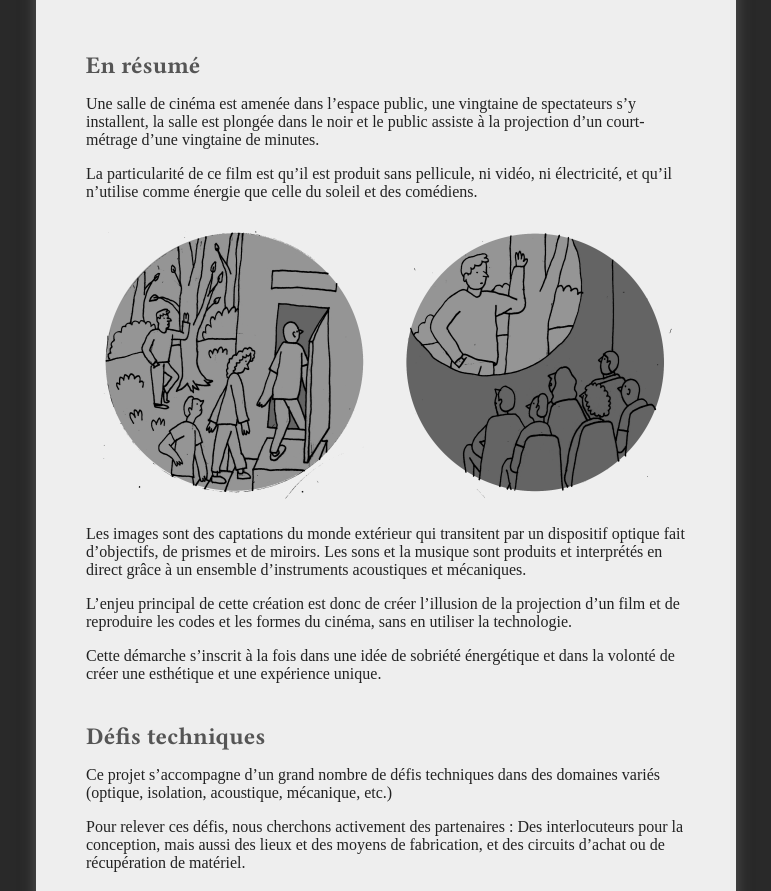
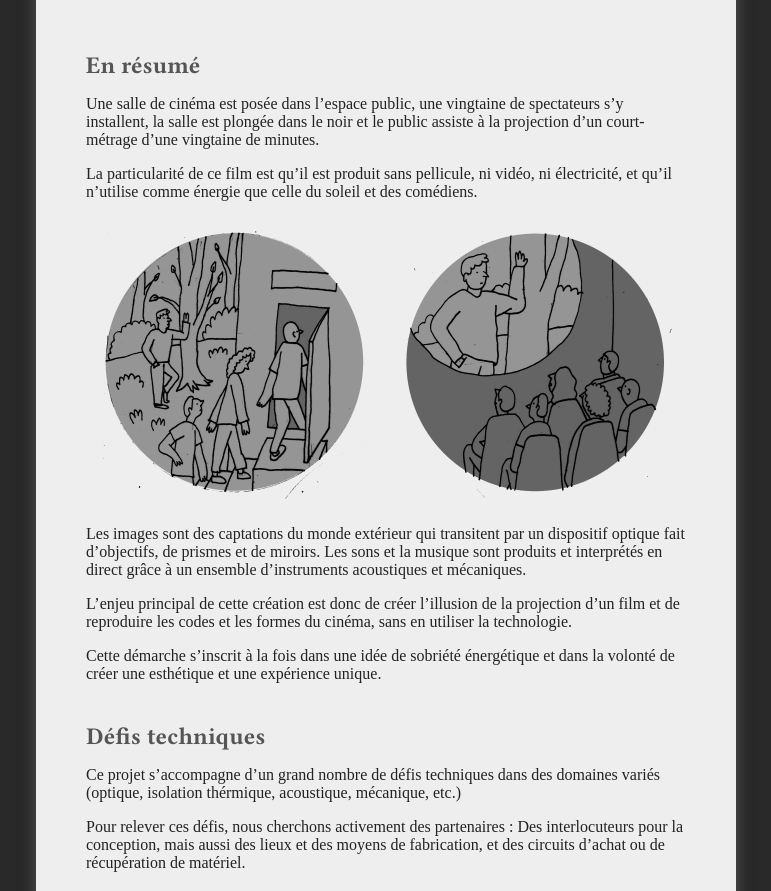
Before and after one commit to virginienokill/camera-obscura, a Jekyll site: the page built from contenu/presentation-partenaires.md, in a window 1280 px wide and 1400 px high, scrolled down 396 px. Shown: the part 165-1056 px from the top of the window, without its empty margins (254-1025 px from the left). Built offline with Jekyll 4.4.1, drawn with Linux system fonts in a browser that asks for light colours; nearby versions of some CDN libraries; some web fonts are replaced; our own code applies the rules of GitHub Pages for plain Markdown files; a script that is not in the unit is left out; the repository's description, which GitHub fills in, is left out.

Commit message:
Update presentation-partenaires.md

```diff
--- a/contenu/presentation-partenaires.md
+++ b/contenu/presentation-partenaires.md
@@ -10,7 +10,7 @@
 
 ## En résumé
 
-Une salle de cinéma est amenée dans l'espace public, une vingtaine de spectateurs s'y installent, la salle est plongée dans le noir et le public assiste à la projection d'un court-métrage d'une vingtaine de minutes.
+Une salle de cinéma est posée dans l'espace public, une vingtaine de spectateurs s'y installent, la salle est plongée dans le noir et le public assiste à la projection d'un court-métrage d'une vingtaine de minutes.
 
 La particularité de ce film est qu'il est produit sans pellicule, ni vidéo, ni électricité, et qu'il n'utilise comme énergie que celle du soleil et des comédiens.
 
@@ -27,7 +27,7 @@
 
 ## Défis techniques
 
-Ce projet s'accompagne d'un grand nombre de défis techniques dans des domaines variés (optique, isolation, acoustique, mécanique, etc.)
+Ce projet s'accompagne d'un grand nombre de défis techniques dans des domaines variés (optique, isolation thérmique, acoustique, mécanique, etc.)
 
 Pour relever ces défis, nous cherchons activement des partenaires : Des interlocuteurs pour la conception, mais aussi des lieux et des moyens de fabrication, et des circuits d'achat ou de récupération de matériel.
 
```
